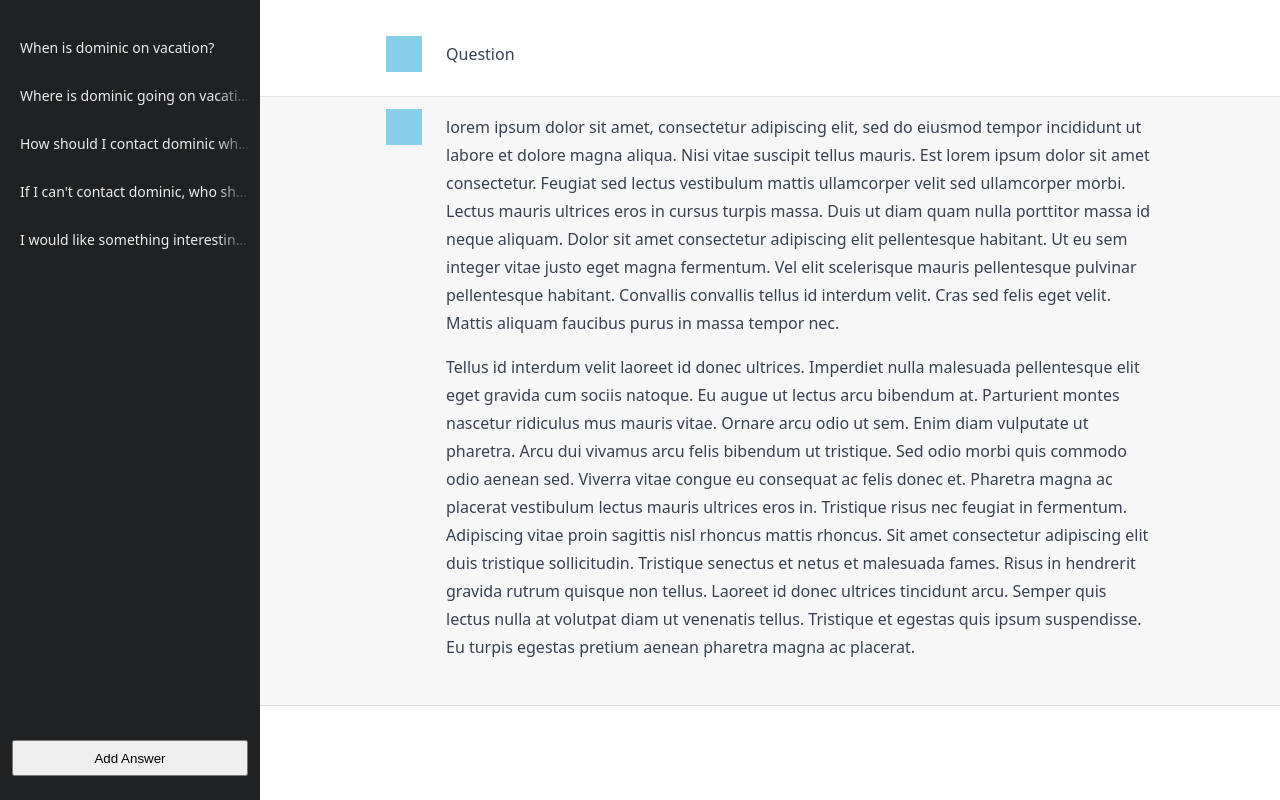
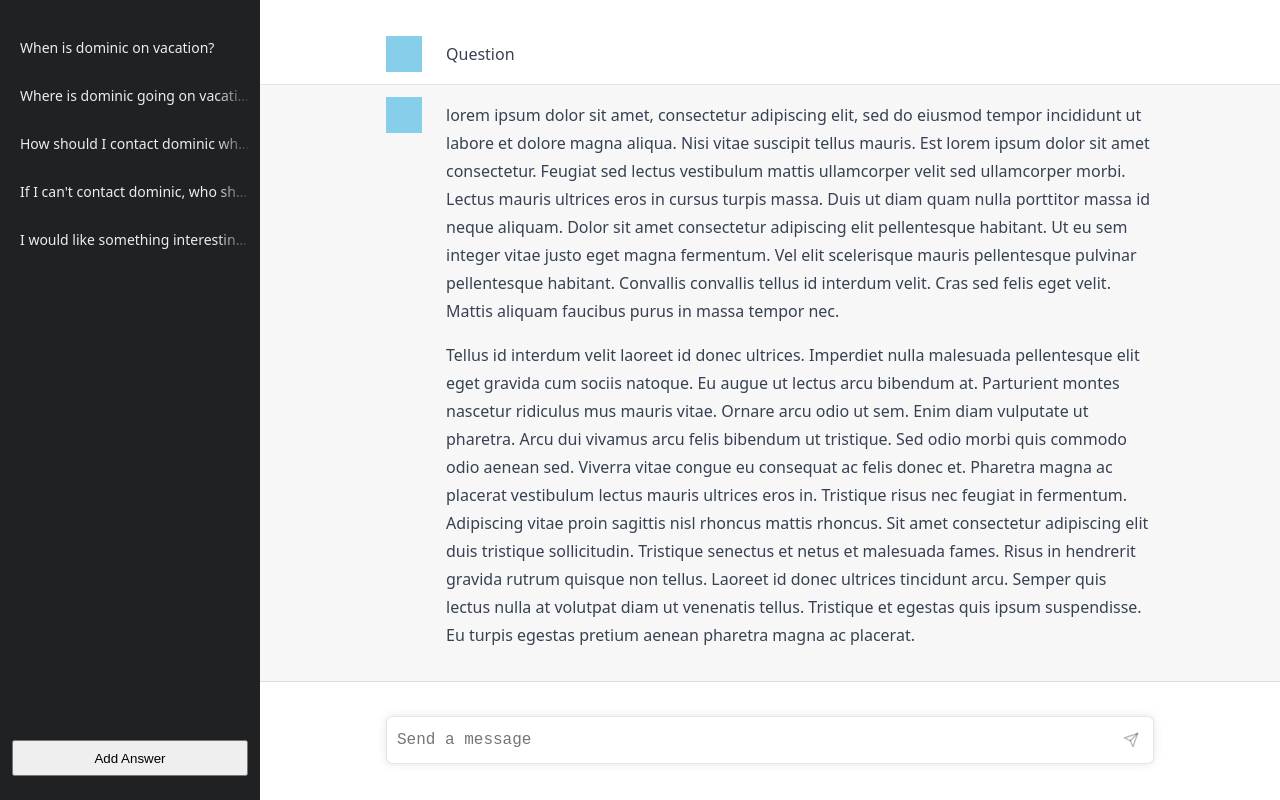
Before and after one commit to grork/domgpt, a website built with Vite: page index.html in a window 1280 px wide. Built offline with nearby package versions, Linux system fonts and the light colour scheme; a web font is replaced by a local one.

Commit message:
Add question entry text box

```diff
--- a/index.html
+++ b/index.html
@@ -24,6 +24,7 @@
         <button class="chat-history-button" data-id="add-answer">Add Answer</button>
     </div>
     <div class="chat-response">
+        <div class="chat-scroller">
             <div class="chat-question">
                 <div>
                     <div class="chat-avatar-asker"></div>
@@ -35,25 +36,53 @@
                     <div class="chat-avatar-bot"></div>
                     <div class="chat-text">
                         <p>lorem ipsum dolor sit amet, consectetur adipiscing elit, sed do eiusmod tempor incididunt ut
-                        labore et dolore magna aliqua. Nisi vitae suscipit tellus mauris. Est lorem ipsum dolor sit amet
+                            labore et dolore magna aliqua. Nisi vitae suscipit tellus mauris. Est lorem ipsum dolor sit
+                            amet
                             consectetur. Feugiat sed lectus vestibulum mattis ullamcorper velit sed ullamcorper morbi.
-                        Lectus mauris ultrices eros in cursus turpis massa. Duis ut diam quam nulla porttitor massa id
+                            Lectus mauris ultrices eros in cursus turpis massa. Duis ut diam quam nulla porttitor massa
+                            id
                             neque aliquam. Dolor sit amet consectetur adipiscing elit pellentesque habitant. Ut eu sem
                             integer vitae justo eget magna fermentum. Vel elit scelerisque mauris pellentesque pulvinar
-                        pellentesque habitant. Convallis convallis tellus id interdum velit. Cras sed felis eget velit.
+                            pellentesque habitant. Convallis convallis tellus id interdum velit. Cras sed felis eget
+                            velit.
                             Mattis aliquam faucibus purus in massa tempor nec.</p>
 
-                    <p>Tellus id interdum velit laoreet id donec ultrices. Imperdiet nulla malesuada pellentesque elit
-                        eget gravida cum sociis natoque. Eu augue ut lectus arcu bibendum at. Parturient montes nascetur
-                        ridiculus mus mauris vitae. Ornare arcu odio ut sem. Enim diam vulputate ut pharetra. Arcu dui
-                        vivamus arcu felis bibendum ut tristique. Sed odio morbi quis commodo odio aenean sed. Viverra
-                        vitae congue eu consequat ac felis donec et. Pharetra magna ac placerat vestibulum lectus mauris
-                        ultrices eros in. Tristique risus nec feugiat in fermentum. Adipiscing vitae proin sagittis nisl
+                        <p>Tellus id interdum velit laoreet id donec ultrices. Imperdiet nulla malesuada pellentesque
+                            elit
+                            eget gravida cum sociis natoque. Eu augue ut lectus arcu bibendum at. Parturient montes
+                            nascetur
+                            ridiculus mus mauris vitae. Ornare arcu odio ut sem. Enim diam vulputate ut pharetra. Arcu
+                            dui
+                            vivamus arcu felis bibendum ut tristique. Sed odio morbi quis commodo odio aenean sed.
+                            Viverra
+                            vitae congue eu consequat ac felis donec et. Pharetra magna ac placerat vestibulum lectus
+                            mauris
+                            ultrices eros in. Tristique risus nec feugiat in fermentum. Adipiscing vitae proin sagittis
+                            nisl
                             rhoncus mattis rhoncus. Sit amet consectetur adipiscing elit duis tristique sollicitudin.
-                        Tristique senectus et netus et malesuada fames. Risus in hendrerit gravida rutrum quisque non
-                        tellus. Laoreet id donec ultrices tincidunt arcu. Semper quis lectus nulla at volutpat diam ut
-                        venenatis tellus. Tristique et egestas quis ipsum suspendisse. Eu turpis egestas pretium aenean
+                            Tristique senectus et netus et malesuada fames. Risus in hendrerit gravida rutrum quisque
+                            non
+                            tellus. Laoreet id donec ultrices tincidunt arcu. Semper quis lectus nulla at volutpat diam
+                            ut
+                            venenatis tellus. Tristique et egestas quis ipsum suspendisse. Eu turpis egestas pretium
+                            aenean
                             pharetra magna ac placerat.</p>
+                    </div>
+                </div>
+            </div>
+        </div>
+        <div class="chat-entry">
+            <div>
+                <div class="chat-entry-container">
+                    <textarea rows="1" placeholder="Send a message"></textarea>
+                    <button disabled>
+                        <svg stroke="currentColor" fill="none" stroke-width="2" viewBox="0 0 24 24"
+                            stroke-linecap="round" stroke-linejoin="round" height="1em" width="1em"
+                            xmlns="http://www.w3.org/2000/svg">
+                            <line x1="22" y1="2" x2="11" y2="13"></line>
+                            <polygon points="22 2 15 22 11 13 2 9 22 2"></polygon>
+                        </svg>
+                    </button>
                 </div>
             </div>
         </div>
--- a/src/main.ts
+++ b/src/main.ts
@@ -111,7 +111,7 @@ async function renderAnswerMessage(container: HTMLElement, messagesToPrint: IMes
 }
 
 const addButton = document.querySelector("button[data-id='add-answer']") as HTMLButtonElement;
-const chatResponse = document.querySelector(".chat-response") as HTMLDivElement;
+const chatResponse = document.querySelector(".chat-response > .chat-scroller") as HTMLDivElement;
 addButton!.addEventListener("click", () => {
     renderAnswerMessage(chatResponse, message[0]);
 });
--- a/src/style.css
+++ b/src/style.css
@@ -118,14 +118,15 @@ body {
   overflow-x: hidden;
   overflow-y: hidden;
   height: 100%;
-  font-family: Söhne,ui-sans-serif,system-ui,-apple-system,Segoe UI,Roboto,Ubuntu,Cantarell,Noto Sans,sans-serif,Helvetica Neue,Arial,Apple Color Emoji,Segoe UI Emoji,Segoe UI Symbol,Noto Color Emoji;
+  font-family: Söhne, ui-sans-serif, system-ui, -apple-system, Segoe UI, Roboto, Ubuntu, Cantarell, Noto Sans, sans-serif, Helvetica Neue, Arial, Apple Color Emoji, Segoe UI Emoji, Segoe UI Symbol, Noto Color Emoji;
 }
 
 * {
   box-sizing: border-box;
 }
 
-body > div {
+.chat-history,
+.chat-scroller {
   padding-top: 24px;
   padding-bottom: 24px;
 }
@@ -140,11 +141,11 @@ body > div {
   flex-direction: column;
 }
 
-.chat-history > div:hover {
+.chat-history>div:hover {
   background-color: rgb(42, 43, 50);
 }
 
-.chat-history > div {
+.chat-history>div {
   position: relative;
   white-space: nowrap;
   text-overflow: ellipsis;
@@ -179,11 +180,16 @@ body > div {
 .chat-response {
   position: relative;
   background-color: var(--chat-background-colour);
+  display: grid;
   flex-grow: 1;
   max-width: 100%;
   line-height: 28px;
   color: rgb(55, 65, 81);
   font-size: 16px;
+}
+
+.chat-response>.chat-scroller {
+  position: relative;
   overflow-y: scroll;
   padding-bottom: 124px;
 }
@@ -193,25 +199,26 @@ body > div {
   padding-top: 0px;
 }
 
-.chat-response > div:first-child {
+.chat-response>.chat-scroller>div:first-child {
   padding-top: var(--chat-history-half-margin);
 }
 
-.chat-response > div {
+.chat-response>.chat-scroller>div {
   border-color: rgba(0, 0, 0, 0.1);
   border-style: solid;
   border-top-width: 0px;
   border-right-width: 0px;
   border-left-width: 0px;
   border-bottom-width: 1px;
-  padding-bottom: 24px;
+  padding-bottom: 12px;
   padding-left: 12px;
   padding-right: 12px;
   scroll-padding-bottom: 124px;
 }
 
 .chat-question > div,
-.chat-answer > div {
+.chat-answer > div,
+.chat-entry > div {
   margin-left: auto;
   margin-right: auto;
   max-width: 768px;
@@ -263,13 +270,75 @@ body > div {
   0% {
     opacity: 1;
   }
+
   50% {
     opacity: 1;
   }
+
   51% {
     opacity: 0;
   }
+
   99% {
     opacity: 0;
   }
 }
+
+.chat-entry {
+  position: absolute;
+  bottom: 0;
+  margin-left: auto;
+  margin-right: auto;
+  width: 100%;
+  background-image: linear-gradient(to top, white 50%, rgba(255, 255, 255, 0));
+}
+
+.chat-entry .chat-entry-container {
+  display: flex;
+  align-items: center;
+  width: 100%;
+  height: 48px;
+  box-shadow: rgba(0, 0, 0, 0) 0px 0px 0px 0px, rgba(0, 0, 0, 0) 0px 0px 0px 0px, rgba(0, 0, 0, 0.1) 0px 0px 10px 0px;
+  border-radius: 6px;
+  padding: 8px;
+  margin-bottom: 36px;
+  margin-top: 36px;
+  background-color: var(--chat-background-colour);
+  border-style: solid;
+  border-color: rgba(0, 0, 0, 0.1);
+  border-width: 1px;
+}
+
+.chat-entry textarea {
+  appearance: none;
+  width: 100%;
+  border: 0;
+  font-size: 16px;
+  overflow-y: hidden;
+  resize: none;
+}
+
+textarea:focus {
+  outline: 0;
+}
+
+.chat-entry button {
+  appearance: button;
+  background-color: white;
+  border-width: 0px;
+  border-radius: 6px;
+  margin: 0px;
+  padding: 4px;
+  width: 28px;
+  height: 24px;
+}
+
+.chat-entry button:hover:enabled,
+.chat-entry button:focus:enabled {
+  background-color: rgba(0, 0, 0, 0.1);
+}
+
+button > svg {
+  height: 16px;
+  width: 16px;
+}
```
Lines whose indentation alone changed are shown as unchanged.
